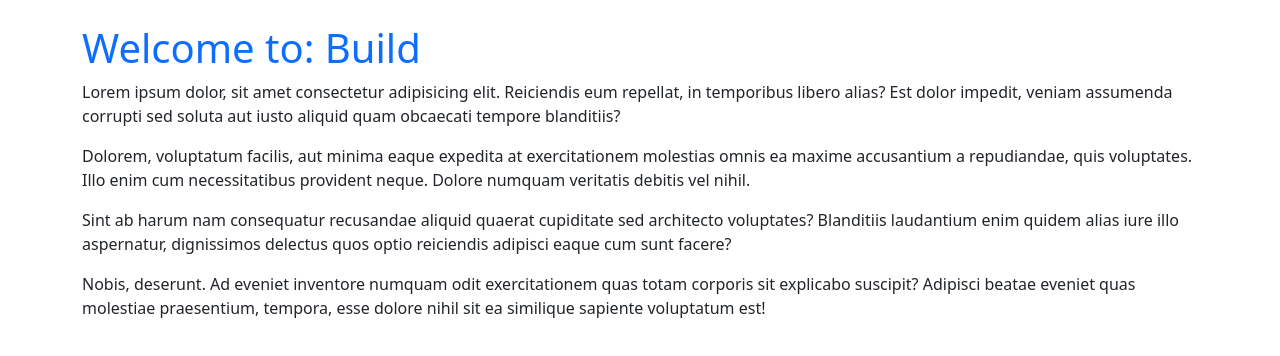
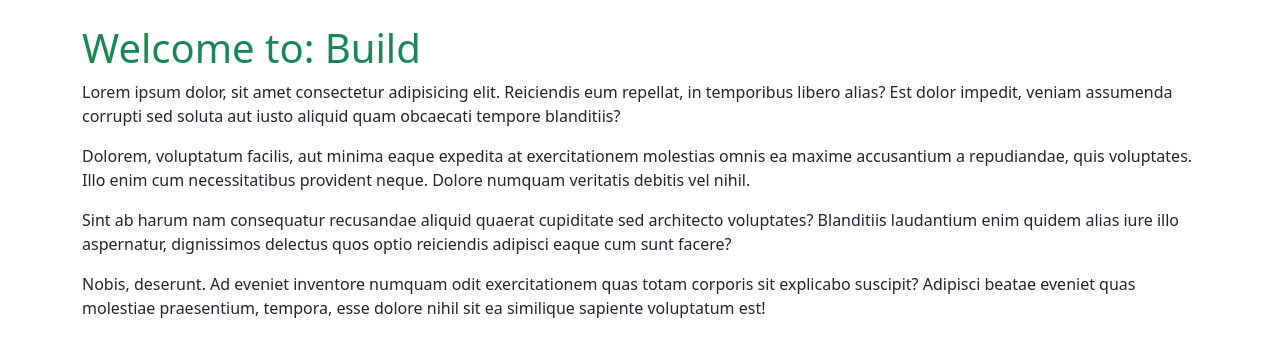
Before and after one commit to Full-Stack-Web-Developer-and-Designer/publishing-pages, a plain HTML site: page index.html in a window 1280 px wide. Drawn offline with nearby package versions, Linux system fonts and the light colour scheme.

Commit message:
Update index.html

```diff
--- a/index.html
+++ b/index.html
@@ -10,7 +10,7 @@
 </head>
 <body>
     <main class="container mt-4">
-        <h1 class="text-primary">Welcome to: Build</h1>
+        <h1 class="text-success">Welcome to: Build</h1>
         <p>Lorem ipsum dolor, sit amet consectetur adipisicing elit. Reiciendis eum repellat, in temporibus libero alias? Est dolor impedit, veniam assumenda corrupti sed soluta aut iusto aliquid quam obcaecati tempore blanditiis?</p>
         <p>Dolorem, voluptatum facilis, aut minima eaque expedita at exercitationem molestias omnis ea maxime accusantium a repudiandae, quis voluptates. Illo enim cum necessitatibus provident neque. Dolore numquam veritatis debitis vel nihil.</p>
         <p>Sint ab harum nam consequatur recusandae aliquid quaerat cupiditate sed architecto voluptates? Blanditiis laudantium enim quidem alias iure illo aspernatur, dignissimos delectus quos optio reiciendis adipisci eaque cum sunt facere?</p>
```
